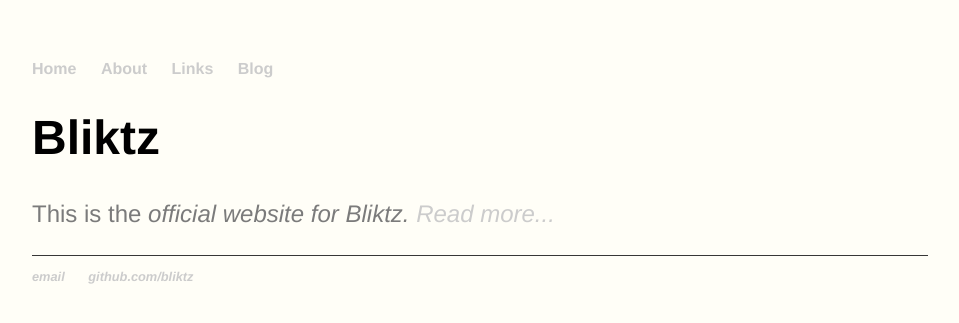
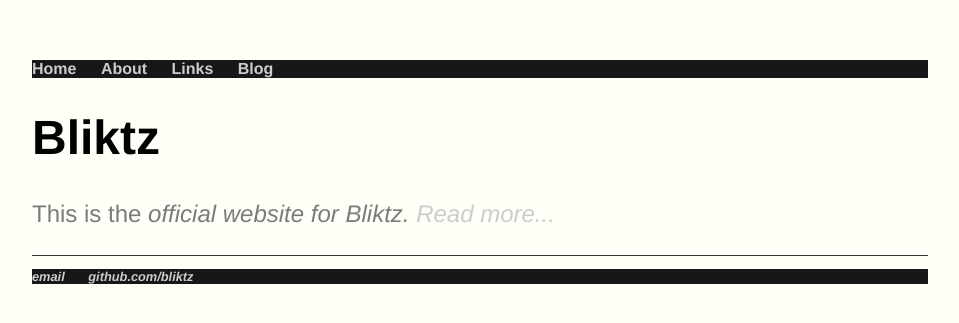
Before and after one commit to bliktz/bliktz.github.io, a Jekyll site: the page built from index.html, in a window 1280 px wide. Shown: the top 323 px of the page, without its empty margins (160-1119 px from the left). Built offline with Jekyll 4.4.1, drawn with Linux system fonts in a browser that asks for light colours.

Commit message:
Update main.css

```diff
--- a/css/main.css
+++ b/css/main.css
@@ -8,6 +8,7 @@
     padding: 0px;
     list-style: none;
     font-weight: bold;
+    background-color: #171717
 }
 nav ul li, footer ul li {
     display: inline;
```
